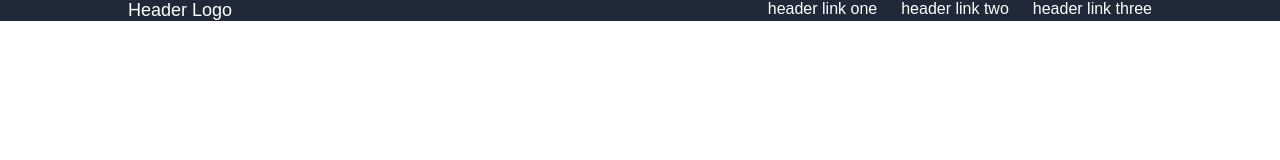
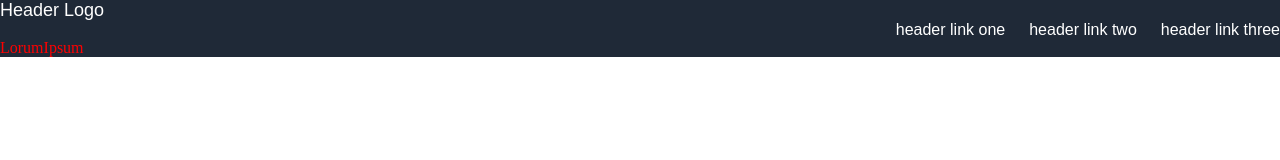
Before and after one commit to joseb2/Landing-Page, a plain HTML site: page index.html in a window 1280 px wide. Drawn offline with Linux system fonts and the light colour scheme.

Commit message:
Remember to add changes/fix to separating flexboxes.

```diff
--- a/index.html
+++ b/index.html
@@ -10,14 +10,16 @@
 </head>
 <body>
    <div class="flex-container">
-    <div class="headContainer">
+    <div id="headContainer" class="flex-container">
         <span id="headerLogo">Header Logo</span>
         <nav class="links">
             <a id = "linkOne" href="">header link one </a>&nbsp;
             <a id = "linkTwo" href="">header link two </a>&nbsp;
             <a id = "linkThree" href="">header link three </a>
         </nav>
-
+    </div>
+    <div id="descContainer" class="flex-container">
+        <span id="signupButton">LorumIpsum</span>
     </div>
     </div>
 
--- a/style.css
+++ b/style.css
@@ -2,39 +2,52 @@ html,
 body {
     height: 100%;
     margin: 0px;
+    border-color: red;
+
 }
 .flex-container {
-    margin: 0px;
     display: flex;
+    flex-direction: column;
+    border-color: red;
+
+
 
 }
-.flex-container div {
-    flex: 1;
-
-}
-.headContainer {
-
-    justify-content: space-between;
-    display: flex;
+.flex-container #headContainer {
+    border-color: red;
     border-color: teal;
        /*color:#F9FAF8;*/
     background-color: #1f2937; /*#1f2937;*/
-    padding-left: 10%;
-    padding-right: 10%;
+
 }
-#headerLogo {
+.flex-container #headerLogo {
+    background-color: #1f2937;
+    display: flex;
     color:white;
     font-size: 18px;
     font-family: Arial, Helvetica, sans-serif;
 
+
 }
 a {
+
+    display: flex;
     color:white;
     font-family: Arial, Helvetica, sans-serif;
     text-decoration: none;
+
+
+
 }
 .links {
     justify-content: flex-end;
+    display: flex;
     gap: 10px;
-    display: flex;
+
 }
+
+#signupButton {
+    color: red;
+    background-color: #1f2937;
+
+}
```
